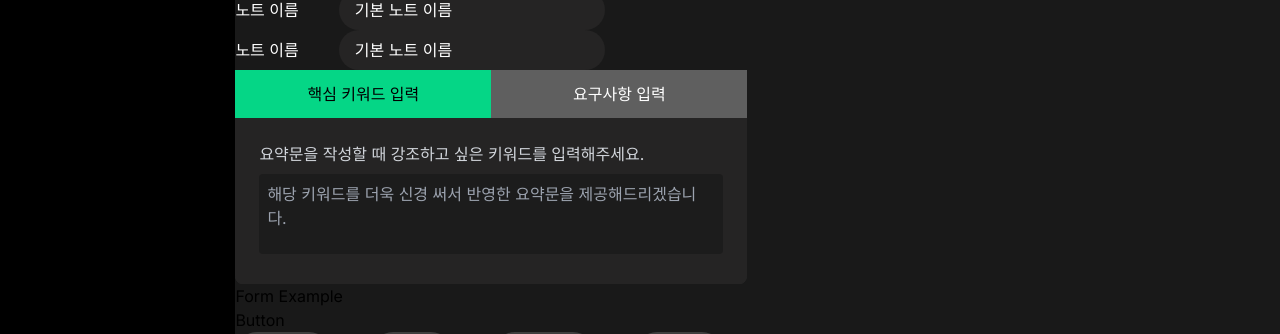
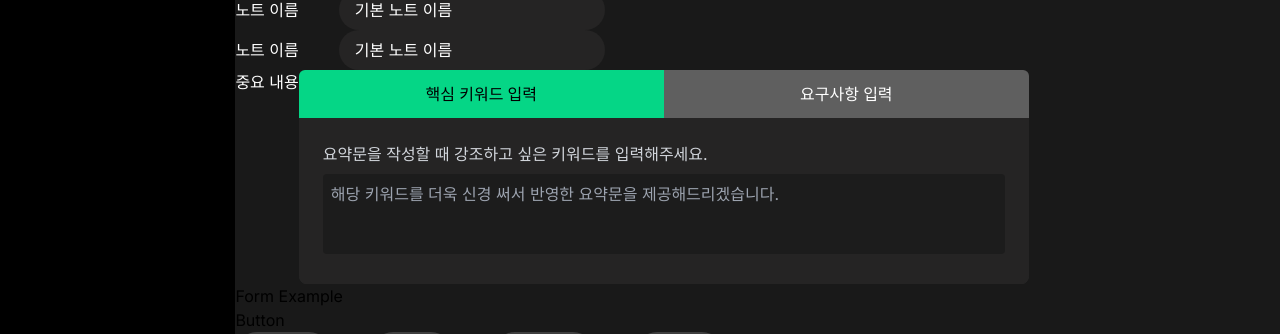
Before and after one commit to ChoiTheCreator/Web-v3.0, a Next.js app: page /test in a window 1280 px wide. Shown: the part 220-554 px from the top of the page. Built offline with nearby package versions, Linux system fonts and the light colour scheme; no server answers.

Commit message:
Style: add label className for Tab Component

```diff
--- a/src/app/components/atoms/Tab.tsx
+++ b/src/app/components/atoms/Tab.tsx
@@ -3,11 +3,13 @@ import React, { useState } from "react";
 interface TabProps {
   onKeywordChange: (keywords: string) => void;
   onRequirementChange: (requirement: string) => void;
+  labelClassName?: string;
 }
 
 const TabComponent: React.FC<TabProps> = ({
   onKeywordChange,
   onRequirementChange,
+  labelClassName,
 }) => {
   // 현재 선택된 탭 상태 관리
   const [activeTab, setActiveTab] = useState<"keywords" | "requirements">(
@@ -40,7 +42,9 @@ const TabComponent: React.FC<TabProps> = ({
   };
 
   return (
-    <div className="w-full max-w-lg bg-[#2B2B2B] rounded-lg">
+    <div className="flex flex-row ">
+      <p className={`text-mainWhite text-base font-normal flex-shrink-0 ${labelClassName}`}>중요 내용</p>
+      <div className="w-full max-w-[730px] bg-[#2B2B2B] rounded-lg">
       {/* 탭 헤더 */}
       <div className="flex">
         <button
@@ -49,7 +53,7 @@ const TabComponent: React.FC<TabProps> = ({
             activeTab === "keywords"
               ? "bg-[#05D686] text-black"
               : "bg-[#5F5F5F] text-white"
-          }`}
+          } rounded-tl-md`} // 왼쪽 상단 border를 md로 수정
         >
           핵심 키워드 입력
         </button>
@@ -59,7 +63,7 @@ const TabComponent: React.FC<TabProps> = ({
             activeTab === "requirements"
               ? "bg-[#05D686] text-black"
               : "bg-[#5F5F5F] text-white"
-          }`}
+          } rounded-tr-md`} // 우측 상단 border를 md로 수정
         >
           요구사항 입력
         </button>
@@ -97,8 +101,10 @@ const TabComponent: React.FC<TabProps> = ({
             </div>
           </div>
         )}
+        </div>
       </div>
     </div>
+
   );
 };
 
```
